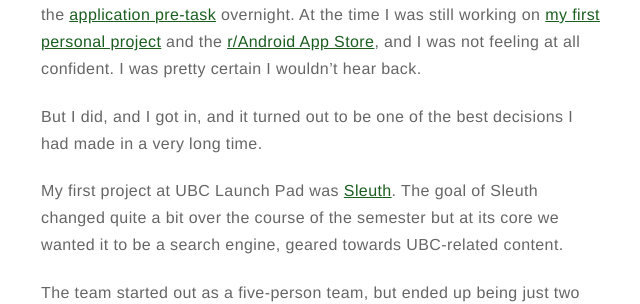
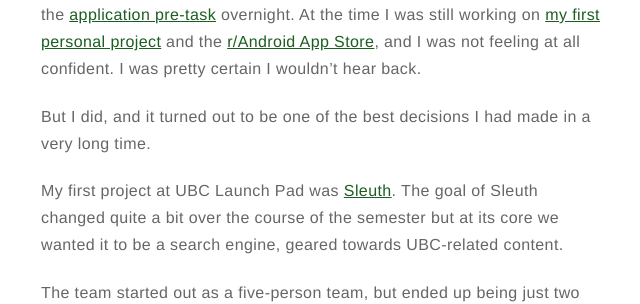
Before and after one commit to bobheadxi/bobheadxi.github.io, a Jekyll site: the page built from _posts/2018-03-11-sleuthing-the-web.md, in a window 1280 px wide and 900 px high, scrolled down 4331 px. Shown: the part 152-456 px from the top of the window, without its empty margins (319-959 px from the left). Built offline with Jekyll 4.4.1, drawn with Linux system fonts in a browser that asks for light colours; emoji names are drawn with the system emoji font.

Commit message:
Uploaded by https://stackedit.io/

```diff
--- a/_posts/2018-03-11-sleuthing-the-web.md
+++ b/_posts/2018-03-11-sleuthing-the-web.md
@@ -77,7 +77,7 @@
 
 I found [UBC Launch Pad](http://www.ubclaunchpad.com) by chance over the summer after my first year at UBC. It seemed really exciting and I applied straight away, churning out the [application pre-task](https://github.com/bobheadxi/Android-Weather) overnight. At the time I was still working on [my first personal project](/facebook-spotify-bot) and the [r/Android App Store](/r-android-appstore), and I was not feeling at all confident. I was pretty certain I wouldn't hear back.
 
-But I did, and I got in, and it turned out to be one of the best decisions I had made in a very long time.
+But I did, and it turned out to be one of the best decisions I had made in a very long time.
 
 My first project at UBC Launch Pad was [Sleuth](/sleuth). The goal of Sleuth changed quite a bit over the course of the semester but at its core we wanted it to be a search engine, geared towards UBC-related content.
 
```
Also changed, not shown: other parts of _posts/2018-03-11-sleuthing-the-web.md (+1 -1 lines).
